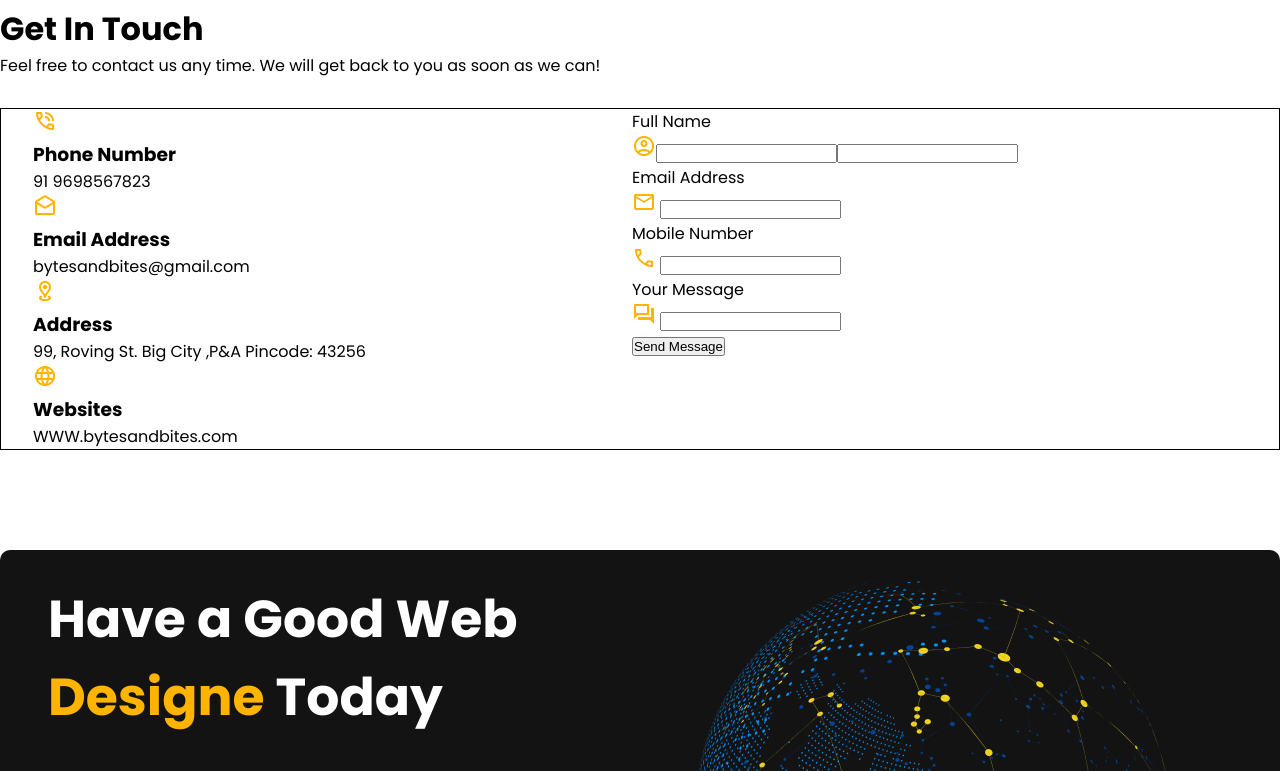
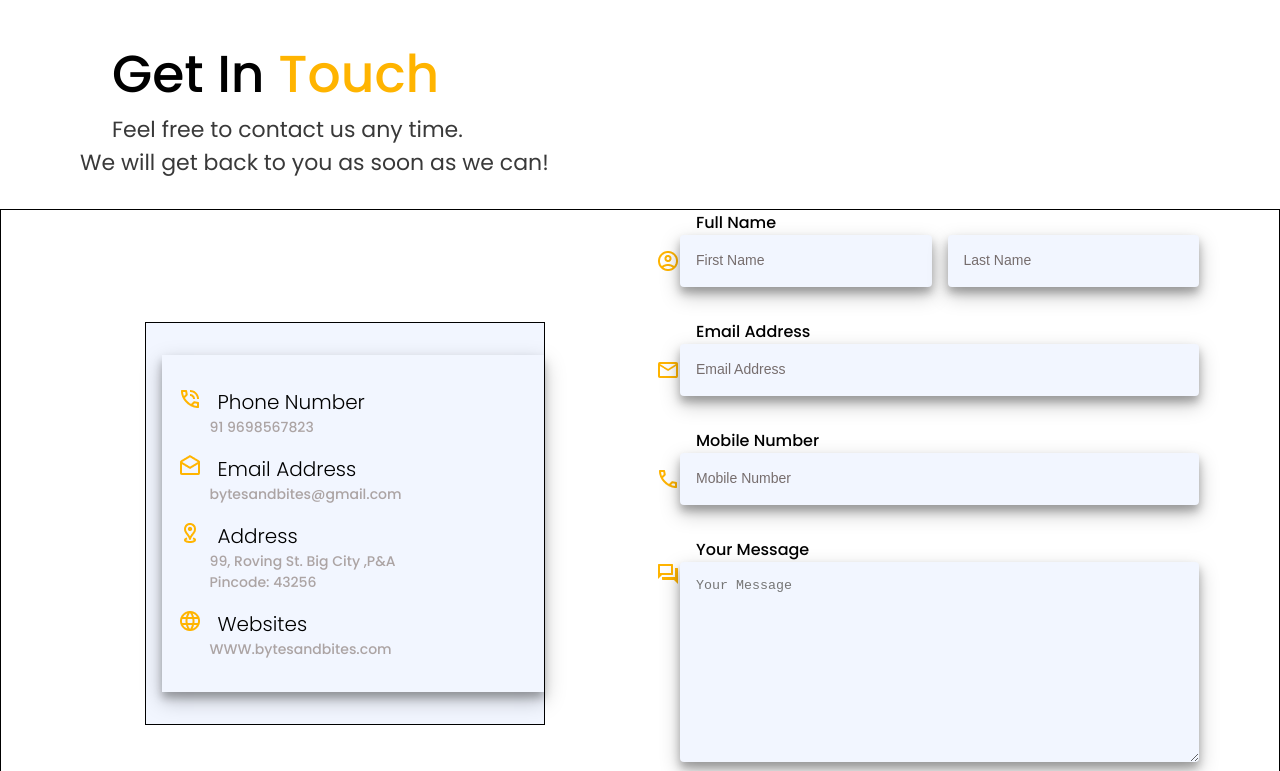
Before and after one commit to TamilselvanChandrakumar/BytesInBits, a React (Vite) app in the folder bytesinbits-app/: page /contactus in a window 1280 px wide. Shown: the part 529-1300 px from the top of the page. Built offline with nearby package versions, Linux system fonts and the light colour scheme.

Commit message:
first commit

```diff
--- a/bytesinbits-app/src/components/contactus/Contactus.css
+++ b/bytesinbits-app/src/components/contactus/Contactus.css
@@ -91,13 +91,208 @@
     text-align: center;
   }
 }
+/* get in touch title */
+
+.getin_touch_title h1 {
+  margin-top: 30px;
+  font-size: 52px;
+  font-weight: 500;
+  color: #000000;
+  padding-left: 7rem;
+}
+.getin_touch_title h1 span {
+  color: #ffb400;
+}
+.getin_touch_title p {
+  font-size: 22px;
+  font-weight: 400;
+  color: #393939;
+}
+.contact_header_title_1 {
+  padding-left: 7rem;
+}
+.contact_header_title_2 {
+  padding-left: 5rem;
+}
+@media (max-width: 900px) {
+  .getin_touch_title h1 {
+    margin-top: 20px;
+    font-size: 40px;
+    padding-left: 5rem;
+  }
+  .getin_touch_title p {
+    font-size: 18px;
+  }
+  .contact_header_title_1 {
+    padding-left: 5rem;
+  }
+  .contact_header_title_2 {
+    padding-left: 3rem;
+  }
+}
+@media (max-width: 600px) {
+  .getin_touch_title h1 {
+    margin-top: 15px;
+    font-size: 35px;
+    padding-left: 2.5rem;
+  }
+  .getin_touch_title p {
+    font-size: 16px;
+    text-align: center;
+  }
+  .contact_header_title_1 {
+    padding-left: 2.5rem;
+  }
+  .contact_header_title_2 {
+    padding-left: 1.5 / rem;
+  }
+}
 /* get in touch */
 .getin_touch_container {
   border: 1px solid black;
   margin-top: 30px;
-  padding: 0 3rem 0 2rem;
+  padding: 0 3rem 0 3rem;
+}
+.getin_touch_leftside_inner {
+  width: 100%;
+  padding: 2rem 1rem 2rem 1rem;
+  max-width: 400px;
+  box-shadow: 0 6px 8px 0 #00000040, 0 8px 20px 0 #00000040;
 }
 .getin_touch_inner {
   display: grid;
   grid-template-columns: repeat(2, 1fr);
 }
+.getin_touch_leftside {
+  /* width: 100%; */
+  width: 400px;
+  border: 1px solid black;
+  padding: 2rem 0 2rem 1rem;
+  background-color: #f2f6ff;
+  align-self: center;
+  justify-self: center;
+}
+.getin_touch_leftside_inner {
+  display: flex;
+  flex-direction: column;
+  gap: 1rem;
+}
+.getin_image {
+  display: flex;
+  gap: 1rem;
+}
+.getin_image img {
+  align-self: flex-start;
+}
+.getin_image h3 {
+  font-size: 20px;
+  font-weight: 300;
+  color: #000000;
+}
+.getin_touch_leftside p {
+  font-size: 14px;
+  font-weight: 500;
+  color: #aca4a4;
+  margin-left: 2rem;
+}
+.getin_touch_rightside {
+  padding: 0 2rem 0 1rem;
+}
+.getin_touch_rightside_inner {
+  display: flex;
+  flex-direction: column;
+  gap: 2rem;
+}
+.getin_touch_rightside label {
+  font-size: 16px;
+  font-weight: 500;
+  color: #000000;
+  padding-left: 2.5rem;
+}
+.getin_touch_rightside input {
+  width: 100%;
+  height: 52px;
+  border-radius: 4px;
+  background-color: #f2f6ff;
+  box-shadow: 0 6px 8px 0 #00000040, 0 8px 20px 0 #00000040;
+  border: none;
+  padding-left: 1rem;
+}
+.getin_touch_rightside input::placeholder {
+  font-size: 14px;
+  font-weight: 400;
+  color: #766d6d;
+}
+.getin_touch_rightside textarea {
+  padding: 1rem;
+  width: 100%;
+  height: 200px;
+  border-radius: 4px;
+  background-color: #f2f6ff;
+  box-shadow: 0 6px 8px 0 #00000040, 0 8px 20px 0 #00000040;
+  border: none;
+}
+.getin_touch_rightside button {
+  width: 200px;
+  height: 44px;
+  border-radius: 8px;
+  background-color: #7928ca;
+  font-size: 16px;
+  font-weight: 600;
+  color: #ffffff;
+  border: none;
+  margin-left: 3rem;
+}
+.input_textarea {
+  display: flex;
+}
+.input_textarea img {
+  align-self: start;
+}
+.fullname_input {
+  display: flex;
+}
+.fullname_input img {
+  align-self: center;
+}
+.fullname_inner {
+  width: 100%;
+  display: flex;
+  flex-direction: row;
+  gap: 1rem;
+}
+.fullname_inner input {
+  width: 100%;
+}
+.input_image {
+  display: flex;
+}
+.input_image img {
+  align-self: center;
+}
+
+@media (max-width: 1000px) {
+  .getin_touch_inner {
+    display: grid;
+    grid-template-columns: 1fr;
+    gap: 2rem;
+  }
+}
+@media (max-width: 600px) {
+  .getin_touch_container {
+    margin-top: 20px;
+    padding: 0 1rem 0 1rem;
+  }
+  .getin_touch_leftside_inner {
+    width: 100%;
+    max-width: 400px;
+  }
+  .fullname_inner {
+    display: flex;
+    flex-direction: column;
+    gap: 1rem;
+  }
+  .fullname_inner input {
+    width: 100%;
+  }
+}
--- a/bytesinbits-app/src/components/contactus/Contactus.jsx
+++ b/bytesinbits-app/src/components/contactus/Contactus.jsx
@@ -26,74 +26,88 @@ const Contactus = () => {
         </div>
       </section>
       <div className="getin_touch_title">
-        <h1>Get In Touch</h1>
-        <p>
-          Feel free to contact us any time. We will get back to you as soon as
-          we can!
+        <h1>
+          Get In<span> Touch</span>
+        </h1>
+        <p className="contact_header_title_1">
+          Feel free to contact us any time.
+        </p>
+        <p className="contact_header_title_2">
+          We will get back to you as soon as we can!
         </p>
       </div>
       <section className="getin_touch_container">
         <div className="getin_touch_inner">
           <div className="getin_touch_leftside">
+            <div className="getin_touch_leftside_inner">
               <div>
-              <div>
+                <div className="getin_image">
                   <img src={phone1} alt=""></img>
                   <h3>Phone Number</h3>
                 </div>
                 <p>91 9698567823</p>
               </div>
               <div>
-              <div>
+                <div className="getin_image">
                   <img src={email1} alt=""></img>
                   <h3>Email Address</h3>
                 </div>
                 <p>bytesandbites@gmail.com</p>
               </div>
               <div>
-              <div>
+                <div className="getin_image">
                   <img src={address} alt=""></img>
                   <h3>Address</h3>
                 </div>
-              <p>99, Roving St. Big City ,P&A Pincode: 43256</p>
+                <p>99, Roving St. Big City ,P&A</p>
+                <p> Pincode: 43256</p>
               </div>
               <div>
-              <div>
+                <div className="getin_image">
                   <img src={website} alt=""></img>
                   <h3>Websites</h3>
                 </div>
                 <p>WWW.bytesandbites.com</p>
               </div>
             </div>
+          </div>
           <div className="getin_touch_rightside">
-            <form>
+            <form className="getin_touch_rightside_inner">
               <div>
                 {" "}
                 <label>Full Name</label>
-                <div>
+                <div className="fullname_input">
                   <img src={account} alt=""></img>
-                  <input type="text"></input>
-                  <input type="text"></input>
+                  <div className="fullname_inner">
+                    <input placeholder="First Name" type="text"></input>
+                    <input placeholder="Last Name" type="text"></input>
+                  </div>
                 </div>
               </div>
               <div>
                 <label>Email Address</label>
-                <div>
-                  <img src={email2} alt=""></img> <input type="email"></input>
+                <div className="input_image">
+                  <img src={email2} alt=""></img>{" "}
+                  <input type="email" placeholder="Email Address"></input>
                 </div>
               </div>
               <div>
                 <label>Mobile Number</label>
 
-                <div>
-                  <img src={phone2} alt=""></img> <input type="phone"></input>
+                <div className="input_image">
+                  <img src={phone2} alt=""></img>{" "}
+                  <input type="phone" placeholder="Mobile Number"></input>
                 </div>
               </div>
               <div>
                 <label>Your Message</label>
 
-                <div>
+                <div className="input_textarea">
                   <img src={message} alt=""></img>{" "}
-                  <input type="text-area"></input>
+                  <textarea
+                    type="text-area"
+                    placeholder="Your Message"
+                  ></textarea>
                 </div>
               </div>
               <div>
```
Lines whose indentation alone changed are shown as unchanged.
